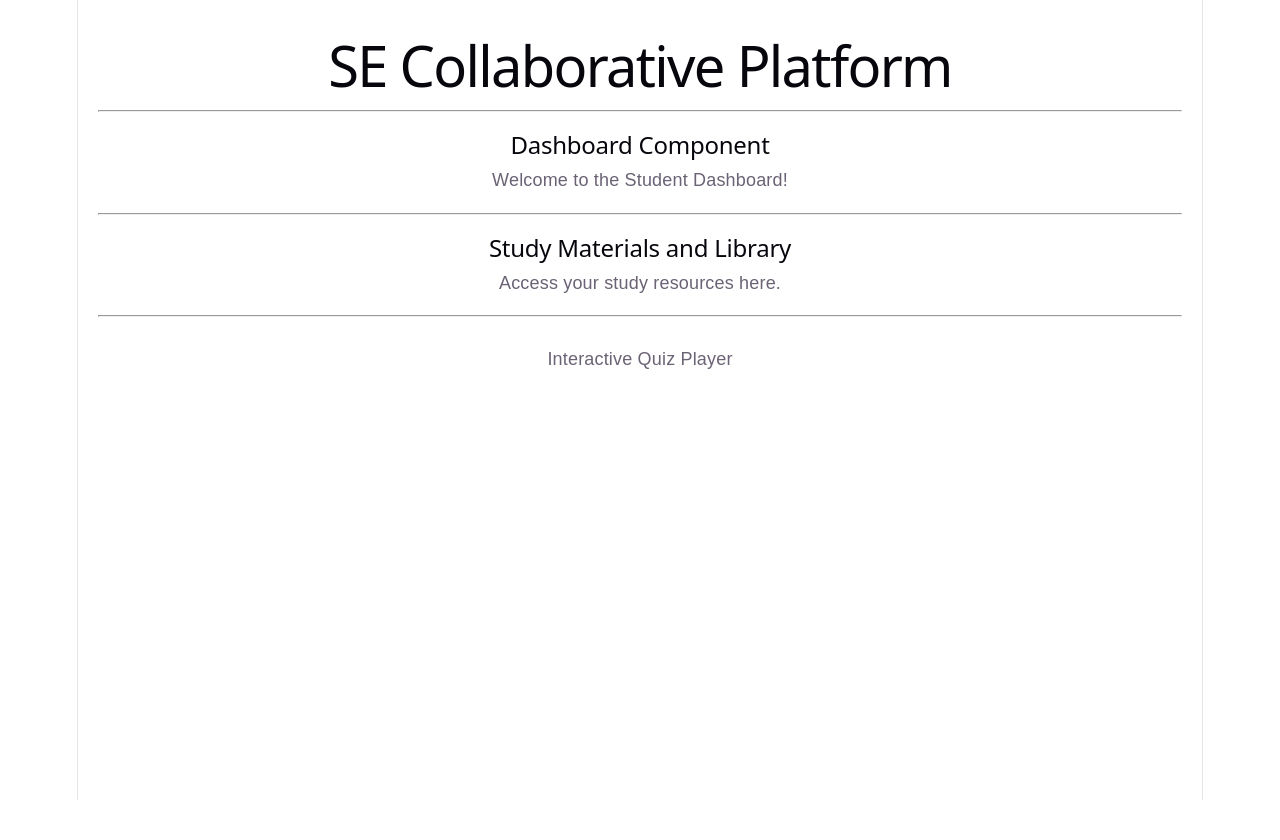
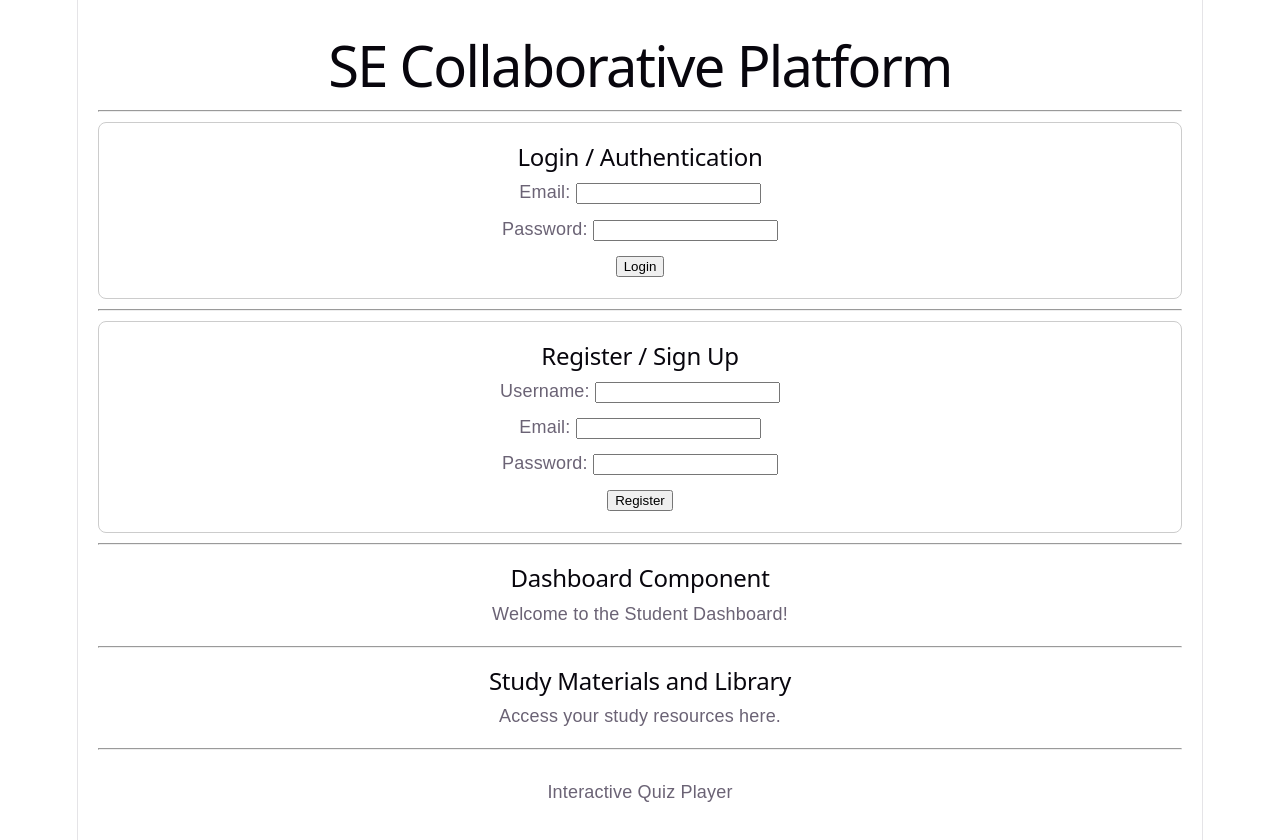
Before and after one commit to rakshithakb5/SE-Collaborative_Study_Material_Quiz_Platform, a React app in the folder frontend/: page / in a window 1280 px wide. Shown: the top 840 px of the page. Before the commit the page ends 800 px from the top, so only its background shows below. Built offline with nearby package versions, Linux system fonts and the light colour scheme; the HTML template or start-up script is replaced by a standard one.

Commit message:
Add Login and Register components and update App.jsx

```diff
--- a/frontend/src/App.jsx
+++ b/frontend/src/App.jsx
@@ -2,11 +2,17 @@ import React from 'react';
 import Dashboard from './pages/Dashboard.jsx';
 import Library from './pages/Library.jsx';
 import QuizPlayer from './pages/QuizPlayer.jsx';
+import Login from './pages/Login.jsx';
+import Register from './pages/Register.jsx';
 
 function App() {
   return (
     <div style={{ padding: '20px', fontFamily: 'sans-serif' }}>
       <h1>SE Collaborative Platform</h1>
+      <hr />
+      <Login />
+      <hr />
+      <Register />
       <hr />
       <Dashboard />
       <hr />
--- /dev/null
+++ b/frontend/src/pages/Login.jsx
@@ -0,0 +1,33 @@
+import React, { useState } from 'react';
+
+const Login = () => {
+  const [credentials, setCredentials] = useState({ email: '', password: '' });
+
+  const handleChange = (e) => {
+    setCredentials({ ...credentials, [e.target.name]: e.target.value });
+  };
+
+  const handleSubmit = (e) => {
+    e.preventDefault();
+    console.log('Login Data:', credentials);
+  };
+
+  return (
+    <div style={{ padding: '20px', border: '1px solid #ccc', margin: '10px 0', borderRadius: '8px' }}>
+      <h2>Login / Authentication</h2>
+      <form onSubmit={handleSubmit}>
+        <div style={{ marginBottom: '10px' }}>
+          <label>Email: </label>
+          <input type="email" name="email" value={credentials.email} onChange={handleChange} required />
+        </div>
+        <div style={{ marginBottom: '10px' }}>
+          <label>Password: </label>
+          <input type="password" name="password" value={credentials.password} onChange={handleChange} required />
+        </div>
+        <button type="submit">Login</button>
+      </form>
+    </div>
+  );
+};
+
+export default Login;
--- /dev/null
+++ b/frontend/src/pages/Register.jsx
@@ -0,0 +1,37 @@
+import React, { useState } from 'react';
+
+const Register = () => {
+  const [formData, setFormData] = useState({ username: '', email: '', password: '' });
+
+  const handleChange = (e) => {
+    setFormData({ ...formData, [e.target.name]: e.target.value });
+  };
+
+  const handleSubmit = (e) => {
+    e.preventDefault();
+    console.log('Register Data:', formData);
+  };
+
+  return (
+    <div style={{ padding: '20px', border: '1px solid #ccc', margin: '10px 0', borderRadius: '8px' }}>
+      <h2>Register / Sign Up</h2>
+      <form onSubmit={handleSubmit}>
+        <div style={{ marginBottom: '10px' }}>
+          <label>Username: </label>
+          <input type="text" name="username" value={formData.username} onChange={handleChange} required />
+        </div>
+        <div style={{ marginBottom: '10px' }}>
+          <label>Email: </label>
+          <input type="email" name="email" value={formData.email} onChange={handleChange} required />
+        </div>
+        <div style={{ marginBottom: '10px' }}>
+          <label>Password: </label>
+          <input type="password" name="password" value={formData.password} onChange={handleChange} required />
+        </div>
+        <button type="submit">Register</button>
+      </form>
+    </div>
+  );
+};
+
+export default Register;
```
